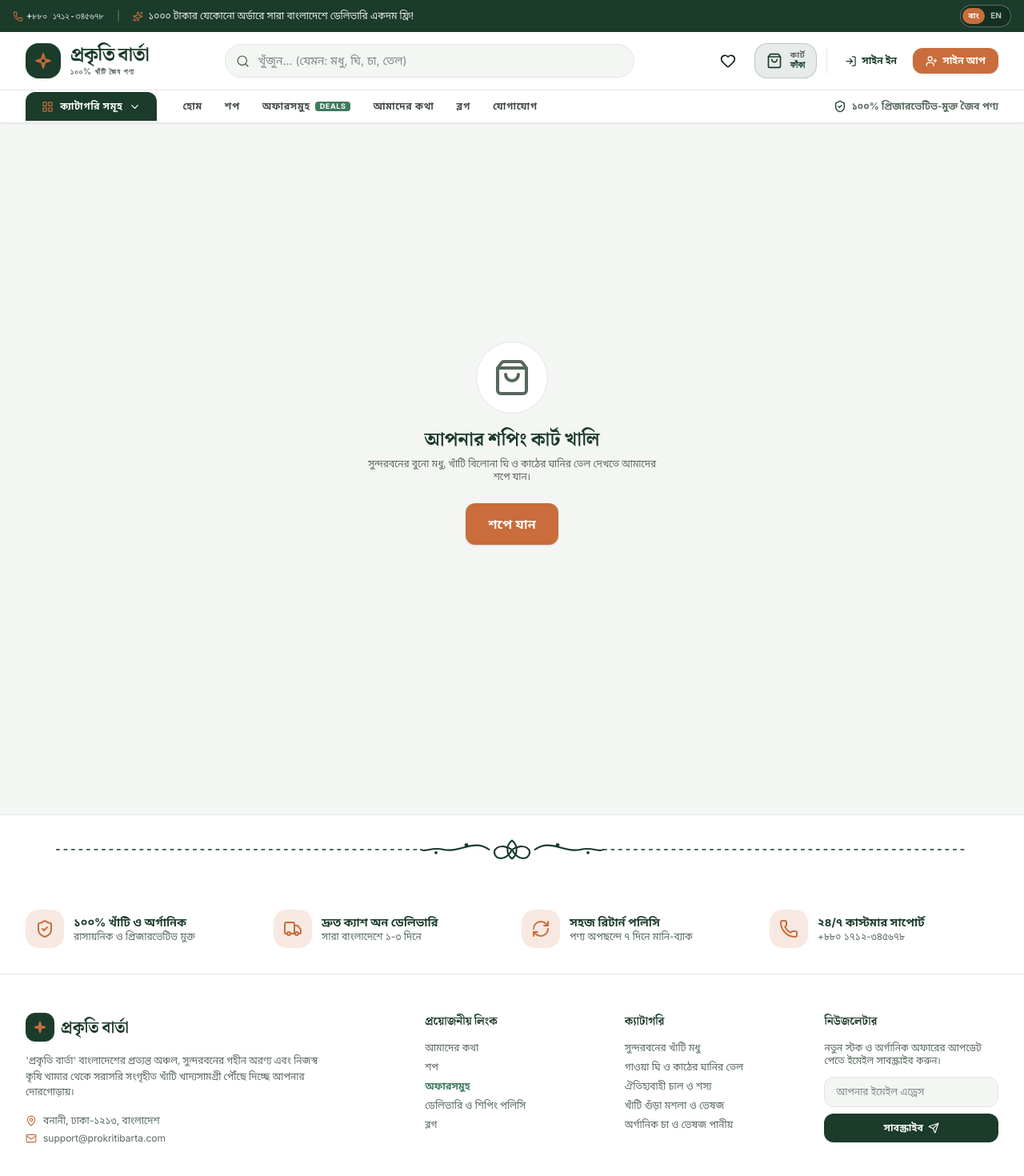
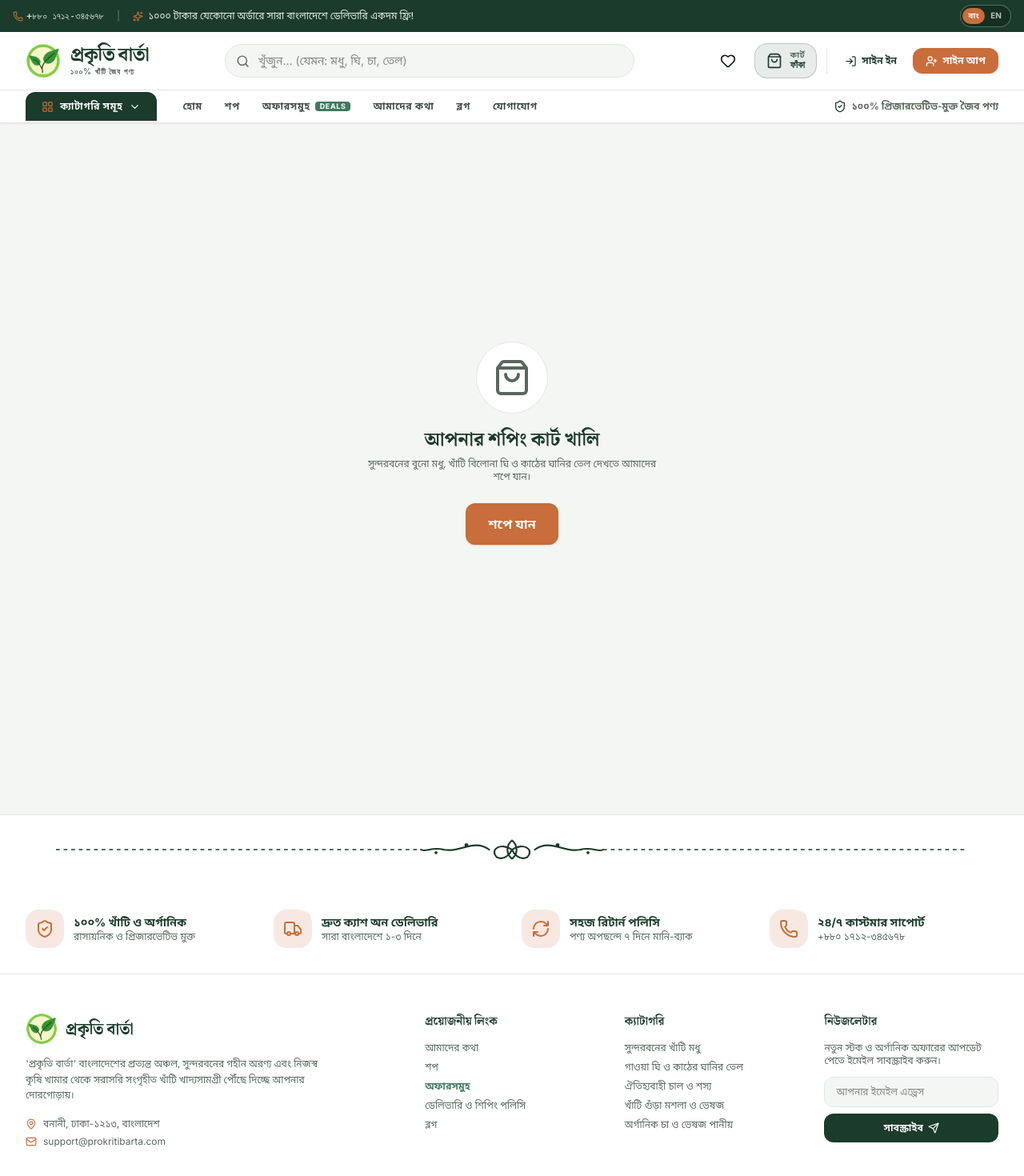
Before and after one commit to tridib371/prokriti-barta, a React (Vite) app: page /cart in a window 1280 px wide. Shown: the top 1470 px of the page at 80% size. Built offline with nearby package versions, Linux system fonts and the light colour scheme.

Commit message:
feat: replace star SVG logo with custom PB leaf botanical logo across header, footer and favicon

```diff
--- a/index.html
+++ b/index.html
@@ -1,18 +1,24 @@
 <!doctype html>
 <html lang="bn" data-theme="light">
+
 <head>
   <meta charset="UTF-8" />
-    <link rel="icon" type="image/svg+xml" href="/favicon.svg" />
+  <link rel="icon" type="image/svg+xml" href="/f.png" />
   <meta name="viewport" content="width=device-width, initial-scale=1.0" />
-    <title>প্রকৃতি বার্তা | Prokriti-Barta — Pure Organic Harvest of Bangladesh</title>
+  <title>প্রকৃতি বার্তা | Prokriti-Barta</title>
 
   <!-- Google Fonts -->
   <link rel="preconnect" href="https://fonts.googleapis.com">
   <link rel="preconnect" href="https://fonts.gstatic.com" crossorigin>
-    <link href="https://fonts.googleapis.com/css2?family=Fraunces:ital,opsz,wght@0,9..144,300..800;1,9..144,300..800&family=Inter:wght@300;400;500;600;700&family=Noto+Sans+Bengali:wght@300;400;500;600;700&family=Noto+Serif+Bengali:wght@400;600;700&display=swap" rel="stylesheet">
+  <link
+    href="https://fonts.googleapis.com/css2?family=Fraunces:ital,opsz,wght@0,9..144,300..800;1,9..144,300..800&family=Inter:wght@300;400;500;600;700&family=Noto+Sans+Bengali:wght@300;400;500;600;700&family=Noto+Serif+Bengali:wght@400;600;700&display=swap"
+    rel="stylesheet">
 </head>
-  <body class="bg-bg text-ink font-body antialiased transition-colors duration-200 selection:bg-accent/30 selection:text-ink">
+
+<body
+  class="bg-bg text-ink font-body antialiased transition-colors duration-200 selection:bg-accent/30 selection:text-ink">
   <div id="root"></div>
   <script type="module" src="/src/main.jsx"></script>
 </body>
+
 </html>
--- a/src/components/layout/Footer.jsx
+++ b/src/components/layout/Footer.jsx
@@ -71,13 +71,12 @@ export default function Footer() {
       <div className="max-w-7xl mx-auto px-4 sm:px-6 lg:px-8 py-12 grid grid-cols-1 md:grid-cols-2 lg:grid-cols-5 gap-8">
         {/* Brand Column */}
         <div className="lg:col-span-2 space-y-4">
-          <Link to="/" className="flex items-center gap-2">
-            <div className="w-9 h-9 rounded-xl bg-primary text-accent flex items-center justify-center">
-              <svg width="20" height="20" viewBox="0 0 40 40" fill="none" xmlns="http://www.w3.org/2000/svg">
-                <path d="M20 4 C14 12, 14 28, 20 36 C26 28, 26 12, 20 4 Z" fill="currentColor" />
-                <path d="M4 20 C12 14, 28 14, 36 20 C28 26, 12 26, 4 20 Z" fill="currentColor" />
-              </svg>
-            </div>
+          <Link to="/" className="flex items-center gap-2.5">
+            <img
+              src="/f.png"
+              alt="Prokriti Barta Logo"
+              className="w-10 h-10 object-contain drop-shadow-xs"
+            />
             <span className="font-display font-bold text-xl text-primary">
               {lang === 'bn' ? 'প্রকৃতি বার্তা' : 'Prokriti Barta'}
             </span>
--- a/src/components/layout/Navbar.jsx
+++ b/src/components/layout/Navbar.jsx
@@ -72,13 +72,11 @@ export default function Navbar() {
           </button>
 
           <Link to="/" className="flex items-center gap-3 group">
-            <div className="w-11 h-11 rounded-2xl bg-primary text-accent flex items-center justify-center shadow-sm group-hover:scale-105 transition-transform">
-              <svg width="26" height="26" viewBox="0 0 40 40" fill="none" xmlns="http://www.w3.org/2000/svg">
-                <path d="M20 4 C14 12, 14 28, 20 36 C26 28, 26 12, 20 4 Z" fill="currentColor" opacity="0.95" />
-                <path d="M4 20 C12 14, 28 14, 36 20 C28 26, 12 26, 4 20 Z" fill="currentColor" opacity="0.95" />
-                <circle cx="20" cy="20" r="3.5" fill="var(--primary)" />
-              </svg>
-            </div>
+            <img
+              src="/f.png"
+              alt="Prokriti Barta Logo"
+              className="w-11 h-11 object-contain group-hover:scale-105 transition-transform drop-shadow-xs"
+            />
             <div className="flex flex-col">
               <span className="font-display font-bold text-2xl text-primary tracking-tight leading-none">
                 {lang === 'bn' ? 'প্রকৃতি বার্তা' : 'Prokriti Barta'}
```
Also changed, not shown: public/f.png (added). Lines whose indentation alone changed are shown as unchanged.
